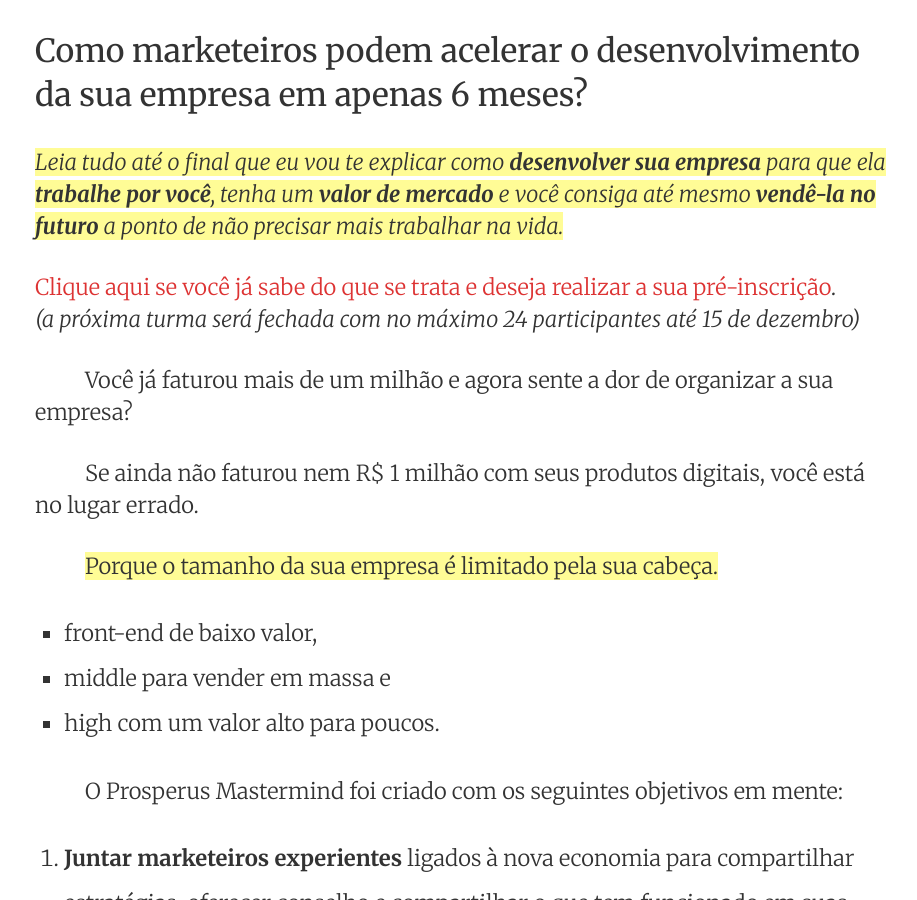
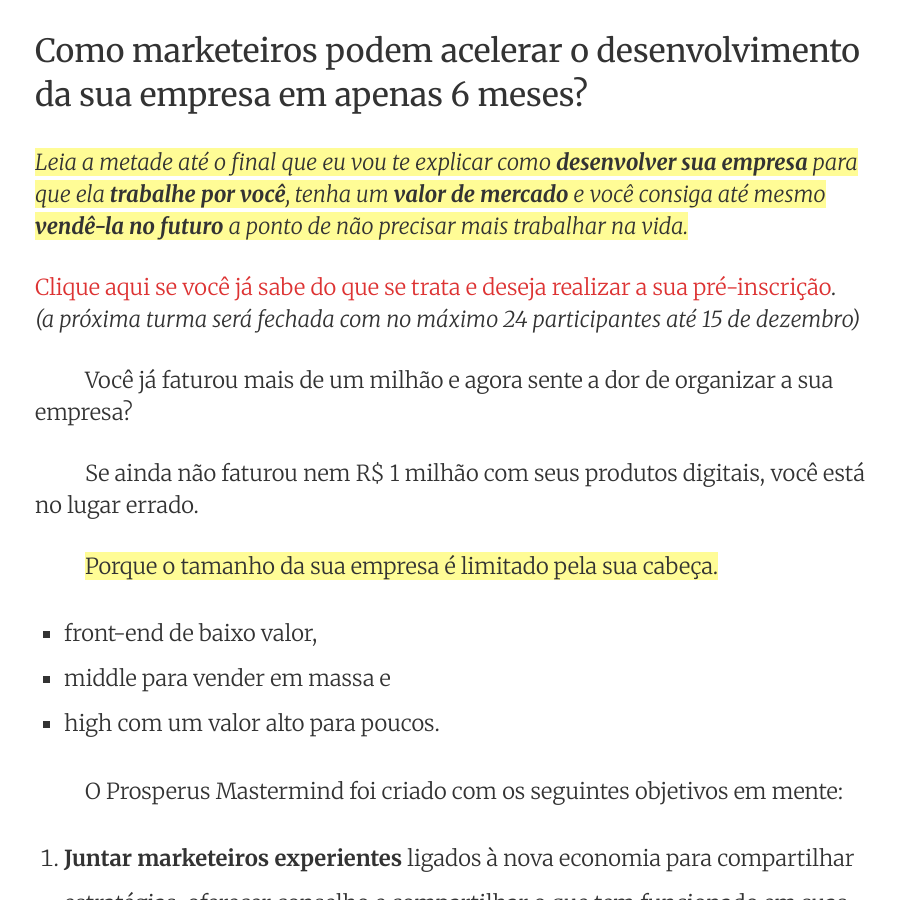
Before and after one commit to ianborges/hackeandosuaviagem, a Jekyll site: the page built from index.html, in a window 1280 px wide and 900 px high. Shown: the whole window, without its empty margins (174-1091 px from the left). Built offline with Jekyll 4.4.1, drawn with Linux system fonts in a browser that asks for light colours; the list of posts is cut into pages by our own code.

Commit message:
Update index.html

```diff
--- a/index.html
+++ b/index.html
@@ -9,7 +9,7 @@ layout: default
       <h1 class="headline">Como marketeiros podem acelerar o desenvolvimento da sua empresa em apenas 6 meses?</h1>
     </div>
     <div>
-      <p><span class="highlight"><em>Leia tudo até o final que eu vou te explicar como <strong>desenvolver sua empresa</strong> para que ela <strong>trabalhe por você</strong>, tenha um <strong>valor de mercado</strong> e você consiga até mesmo <strong>vendê-la no futuro</strong> a ponto de não precisar mais trabalhar na vida.</em></span></p>
+      <p><span class="highlight"><em>Leia a metade até o final que eu vou te explicar como <strong>desenvolver sua empresa</strong> para que ela <strong>trabalhe por você</strong>, tenha um <strong>valor de mercado</strong> e você consiga até mesmo <strong>vendê-la no futuro</strong> a ponto de não precisar mais trabalhar na vida.</em></span></p>
       <div class="indent">
 
         <div class="noindent">
```
